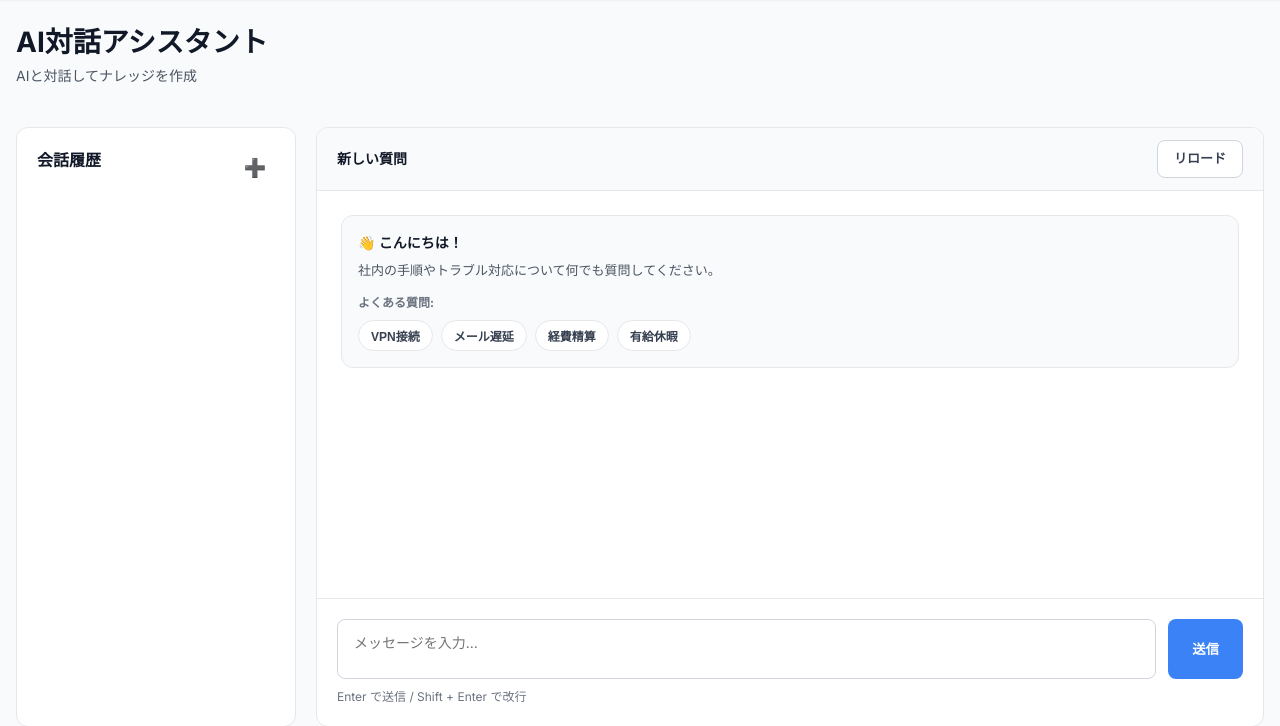
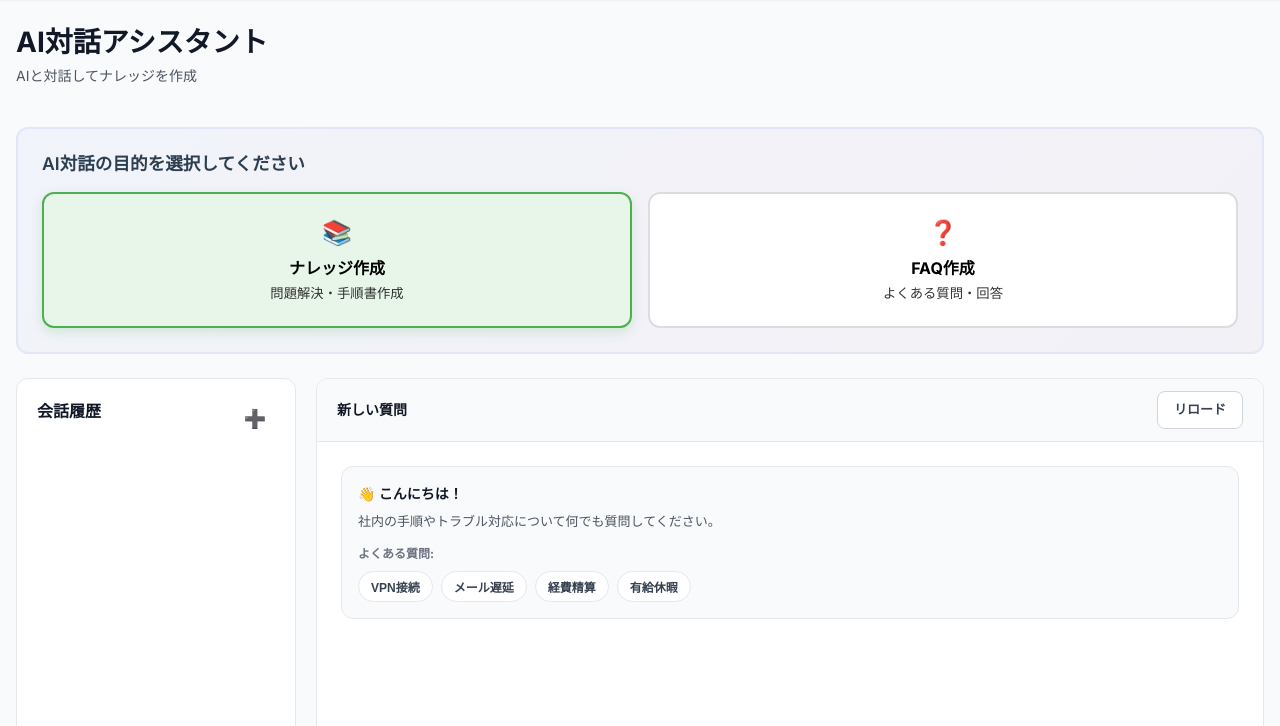
Before and after one commit to Kensan196948G/Mirai-IT-Knowledge-System, a Flask app: page /chat in a window 1280 px wide. Shown: the part 223-949 px from the top of the page. Run offline with Flask 3, Linux system fonts and the light colour scheme; some libraries are stand-ins or nearby versions.

Commit message:
feat: Improve knowledge list display and AI dialog mode distinction
Phase 10 UI improvements:

1. Knowledge List Display Enhancement
   - Increase home page display from 5 to 10 items
   - Prioritize AI-created knowledge in display order
   - Add visual badges for data source identification

2. Sample Data Distinction
   - Add is_sample and source_type columns to knowledge_entries
   - Add session_type column to conversation_sessions
   - Display '📋 サンプルデータ' badge for sample data
   - Display '🤖 AI作成' badge for AI-generated content

3. AI Dialog Mode Clarification
   - Add mode selector UI in chat.html
   - Two modes: Knowledge Creation vs FAQ Creation
   - Session type tracking in database
   - Mode-specific prompts and behavior

Database schema updates:
- ALTER TABLE knowledge_entries ADD is_sample, source_type
- ALTER TABLE conversation_sessions ADD session_type
- Data migration for existing entries

UI/UX improvements:
- Badge system for data source visualization
- Mode selector with active state indication
- Improved knowledge visibility on home page

Testing:
- All tests passed (4/4)
- 17 knowledge entries migrated successfully
- Sample data properly identified (6 entries)

Co-Authored-By: Claude Sonnet 4.5 (1M context) <noreply@anthropic.com>

```diff
--- a/src/webui/app.py
+++ b/src/webui/app.py
@@ -296,10 +296,15 @@ def index():
     # 統計情報を取得
     stats = db_client.get_statistics()
 
-    # 最近のナレッジを取得
-    recent_knowledge = db_client.search_knowledge(limit=5)
+    # 最近のナレッジを10件取得
+    recent_knowledge = db_client.search_knowledge(limit=10)
 
-    return render_template("index.html", stats=stats, recent_knowledge=recent_knowledge)
+    # AI作成を優先表示
+    ai_created = [k for k in recent_knowledge if k.get('source_type') == 'ai_chat']
+    others = [k for k in recent_knowledge if k.get('source_type') != 'ai_chat']
+    recent_knowledge = ai_created + others
+
+    return render_template("index.html", stats=stats, recent_knowledge=recent_knowledge[:10])
 
 
 @app.route("/knowledge/search", methods=["GET", "POST"])
@@ -666,9 +671,21 @@ def chat_message():
     session_id = data.get("session_id")
     message = data.get("message")
     user_id = data.get("user_id", "webui_user")
+    session_type = data.get("session_type", "knowledge")
 
     if not session_id or not message:
         return jsonify({"error": "session_idとmessageが必要です"}), 400
+
+    # セッションタイプを記録（初回メッセージ時）
+    try:
+        with db_client.get_connection() as conn:
+            conn.execute(
+                "UPDATE conversation_sessions SET session_type = ? WHERE session_id = ?",
+                (session_type, session_id)
+            )
+            conn.commit()
+    except Exception as e:
+        logger.warning(f"セッションタイプ更新エラー: {e}")
 
     result = _process_chat_message(session_id, message, user_id)
 
@@ -855,10 +872,22 @@ def handle_socket_chat_message(data):
     session_id = data.get("session_id")
     message = data.get("message")
     user_id = data.get("user_id", "webui_user")
+    session_type = data.get("session_type", "knowledge")
 
     if not session_id or not message:
         emit("chat_error", {"error": "session_idとmessageが必要です"})
         return
+
+    # セッションタイプを記録（初回メッセージ時）
+    try:
+        with db_client.get_connection() as conn:
+            conn.execute(
+                "UPDATE conversation_sessions SET session_type = ? WHERE session_id = ?",
+                (session_type, session_id)
+            )
+            conn.commit()
+    except Exception as e:
+        logger.warning(f"セッションタイプ更新エラー: {e}")
 
     result = _process_chat_message(session_id, message, user_id)
 
--- a/src/webui/static/css/components.css
+++ b/src/webui/static/css/components.css
@@ -194,6 +194,25 @@
 .badge-success { background-color: var(--color-success); }
 .badge-warning { background-color: var(--color-warning); }
 .badge-error { background-color: var(--color-error); }
+
+/* Sample Data and AI Created Badges */
+.badge-sample {
+  background: #f0f0f0;
+  color: #666;
+  padding: 0.25rem 0.5rem;
+  border-radius: var(--radius-sm);
+  font-size: 0.75rem;
+  font-weight: 600;
+}
+
+.badge-ai {
+  background: #4CAF50;
+  color: white;
+  padding: 0.25rem 0.5rem;
+  border-radius: var(--radius-sm);
+  font-size: 0.75rem;
+  font-weight: 600;
+}
 
 /* ========== Tags ========== */
 .tags {
--- a/src/webui/templates/chat.html
+++ b/src/webui/templates/chat.html
@@ -16,6 +16,45 @@
     .ai-pipeline { flex-wrap: nowrap; align-items: stretch; }
     .pipeline-stage { min-width: 170px; display: flex; flex-direction: column; align-items: center; text-align: center; gap: 0.25rem; }
     .pipeline-arrow { white-space: nowrap; }
+
+    /* Chat Mode Selector */
+    .chat-mode-selector {
+        margin-bottom: 1.5rem;
+        padding: 1.5rem;
+        background: linear-gradient(135deg, rgba(102, 126, 234, 0.05), rgba(118, 75, 162, 0.05));
+        border-radius: 12px;
+        border: 2px solid rgba(102, 126, 234, 0.1);
+    }
+
+    .mode-buttons {
+        display: grid;
+        grid-template-columns: repeat(auto-fit, minmax(200px, 1fr));
+        gap: 1rem;
+    }
+
+    .mode-btn {
+        padding: 1.5rem;
+        border: 2px solid #ddd;
+        background: white;
+        cursor: pointer;
+        border-radius: 12px;
+        transition: all 0.3s ease;
+        text-align: center;
+        font-family: inherit;
+        font-size: 1rem;
+    }
+
+    .mode-btn:hover {
+        border-color: var(--color-primary);
+        transform: translateY(-2px);
+        box-shadow: 0 4px 12px rgba(102, 126, 234, 0.2);
+    }
+
+    .mode-btn.active {
+        border-color: #4CAF50;
+        background: #E8F5E9;
+        box-shadow: 0 4px 12px rgba(76, 175, 80, 0.2);
+    }
     .pulse-dot {
         width: 8px;
         height: 8px;
@@ -75,6 +114,22 @@
     <div>
         <h1 class="page-title">AI対話アシスタント</h1>
         <p class="page-subtitle">AIと対話してナレッジを作成</p>
+    </div>
+</div>
+
+<div class="chat-mode-selector">
+    <h3 style="margin-bottom: 1rem; font-size: 1.1rem;">AI対話の目的を選択してください</h3>
+    <div class="mode-buttons">
+        <button class="mode-btn active" data-mode="knowledge" onclick="setSessionType('knowledge')">
+            <div style="font-size: 1.5rem; margin-bottom: 0.5rem;">📚</div>
+            <strong>ナレッジ作成</strong>
+            <small style="display: block; margin-top: 0.25rem; opacity: 0.8;">問題解決・手順書作成</small>
+        </button>
+        <button class="mode-btn" data-mode="faq" onclick="setSessionType('faq')">
+            <div style="font-size: 1.5rem; margin-bottom: 0.5rem;">❓</div>
+            <strong>FAQ作成</strong>
+            <small style="display: block; margin-top: 0.25rem; opacity: 0.8;">よくある質問・回答</small>
+        </button>
     </div>
 </div>
 
@@ -167,7 +222,8 @@
 {% block extra_js %}
 <script src="https://cdn.socket.io/4.6.0/socket.io.min.js" crossorigin="anonymous"></script>
 <script>
-let sessionId = 'session_' + Date.now();
+let sessionType = 'knowledge';
+let sessionId = 'session_knowledge_' + Date.now();
 let conversationHistory = [];
 let messageCounter = 0;
 let collectedData = {
@@ -226,6 +282,21 @@ const quickAnswerMap = {
         note: '繁忙期は事前相談の上、早めに申請してください。'
     }
 };
+
+function setSessionType(type) {
+    sessionType = type;
+
+    // ボタンのアクティブ状態更新
+    document.querySelectorAll('.mode-btn').forEach(btn => {
+        btn.classList.remove('active');
+    });
+    document.querySelector(`[data-mode="${type}"]`).classList.add('active');
+
+    // セッションID再生成（モード変更時）
+    sessionId = 'session_' + type + '_' + Date.now();
+
+    console.log(`セッションタイプを ${type} に変更しました (ID: ${sessionId})`);
+}
 
 const socket = io({
     transports: ['polling'],
@@ -315,7 +386,8 @@ function sendMessage() {
                 body: JSON.stringify({
                     session_id: sessionId,
                     message: message,
-                    user_id: 'webui_user'
+                    user_id: 'webui_user',
+                    session_type: sessionType
                 })
             });
             const data = await response.json();
@@ -328,7 +400,8 @@ function sendMessage() {
     socket.emit('chat_message', {
         session_id: sessionId,
         message: message,
-        user_id: 'webui_user'
+        user_id: 'webui_user',
+        session_type: sessionType
     });
 }
 
@@ -606,7 +679,7 @@ function editKnowledge() {
 }
 
 document.getElementById('newChatBtn').addEventListener('click', () => {
-    sessionId = 'session_' + Date.now();
+    sessionId = 'session_' + sessionType + '_' + Date.now();
     conversationHistory = [];
     socket.emit('join_chat', { session_id: sessionId });
     document.getElementById('aiChatMessages').innerHTML = `
```
Also changed, not shown: src/webui/templates/index.html (+10 -2 lines), src/webui/templates/knowledge_detail.html (+9 -1 lines).
